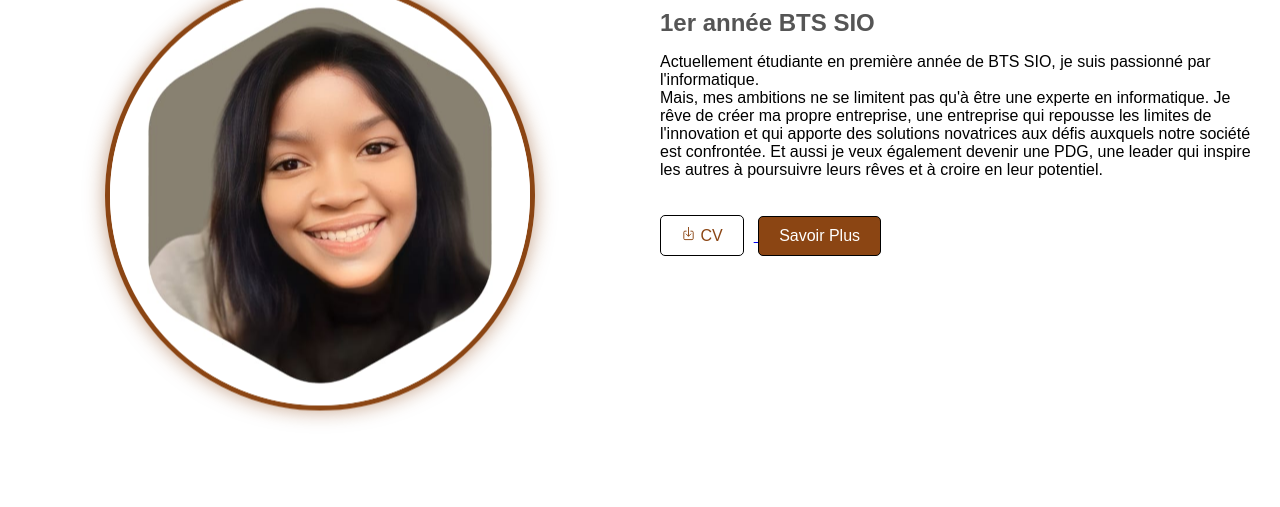
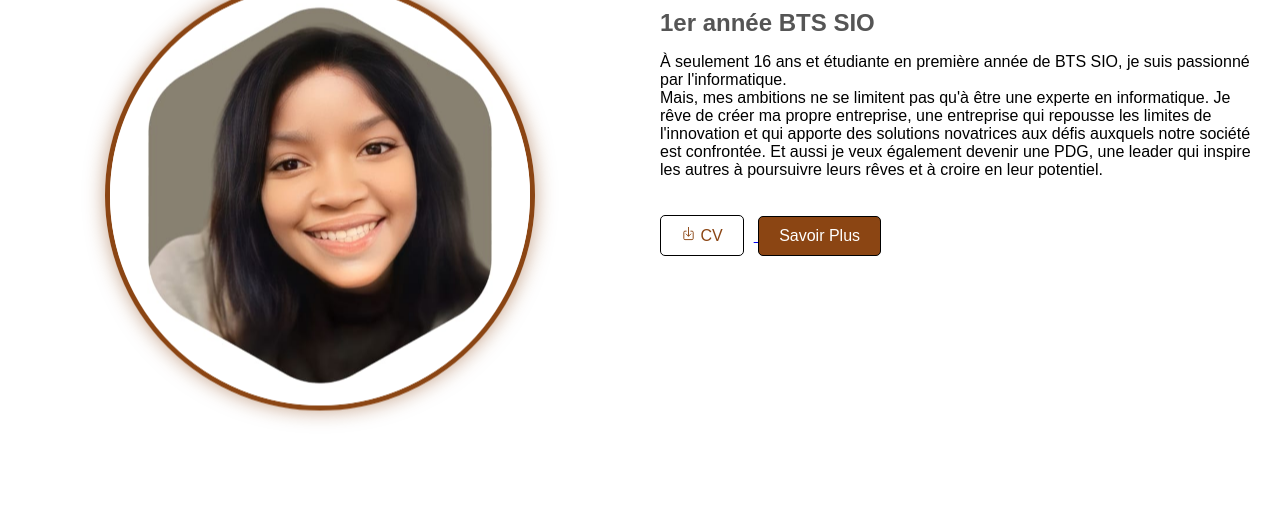
Before and after one commit to halimaismael/portfolio_Halima_Ismael, a plain HTML site: page index.html in a window 1280 px wide. Shown: the part 293-800 px from the top of the page. Drawn offline with nearby package versions, Linux system fonts and the light colour scheme.

Commit message:
Update index.html

```diff
--- a/index.html
+++ b/index.html
@@ -27,7 +27,7 @@
         <div class="right-half">
             <h1>Ismael Moina Halima</h1>
             <h2>1er année BTS SIO</h2>
-            <p>Actuellement étudiante en première année de BTS SIO, je suis passionné par l'informatique.<br>
+            <p>À seulement 16 ans et étudiante en première année de BTS SIO, je suis passionné par l'informatique.<br>
                 Mais, mes ambitions ne se limitent pas qu'à être une experte en informatique.
                 Je rêve de créer ma propre entreprise,
                 une entreprise qui repousse les limites de l'innovation et
```
